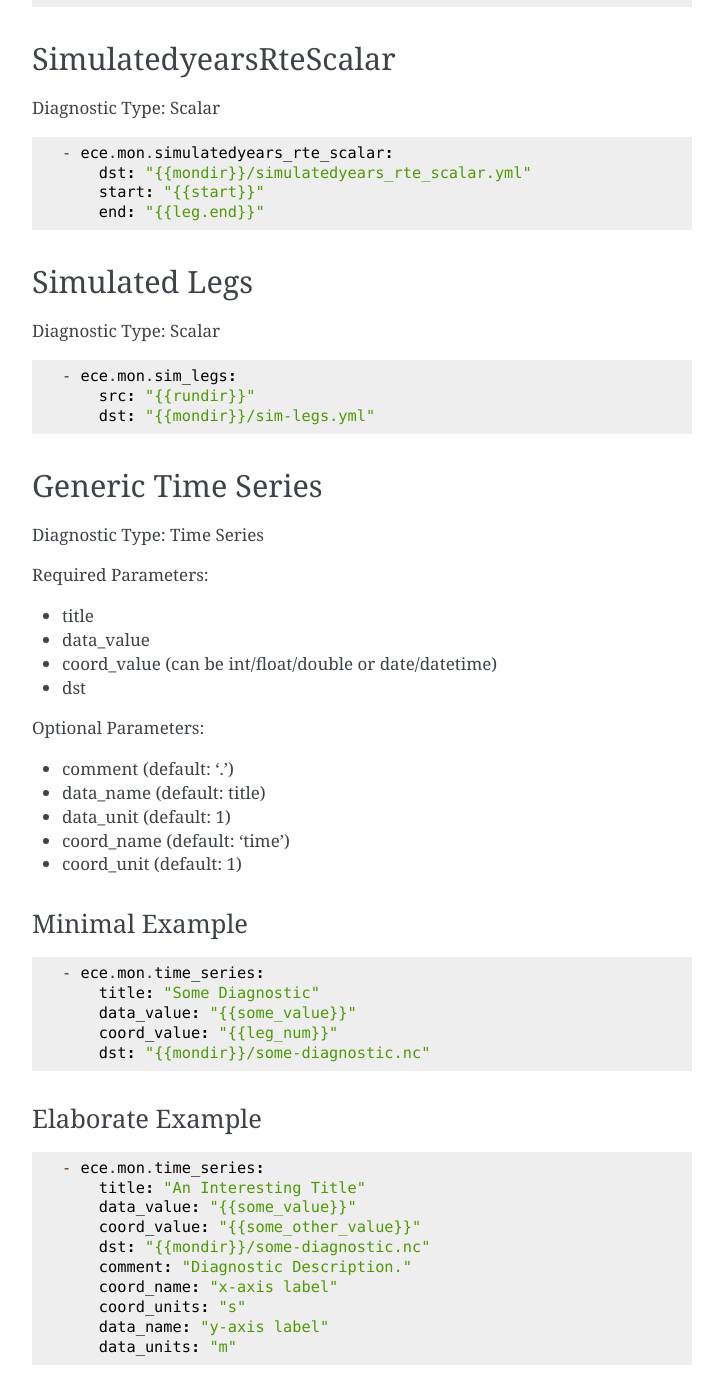
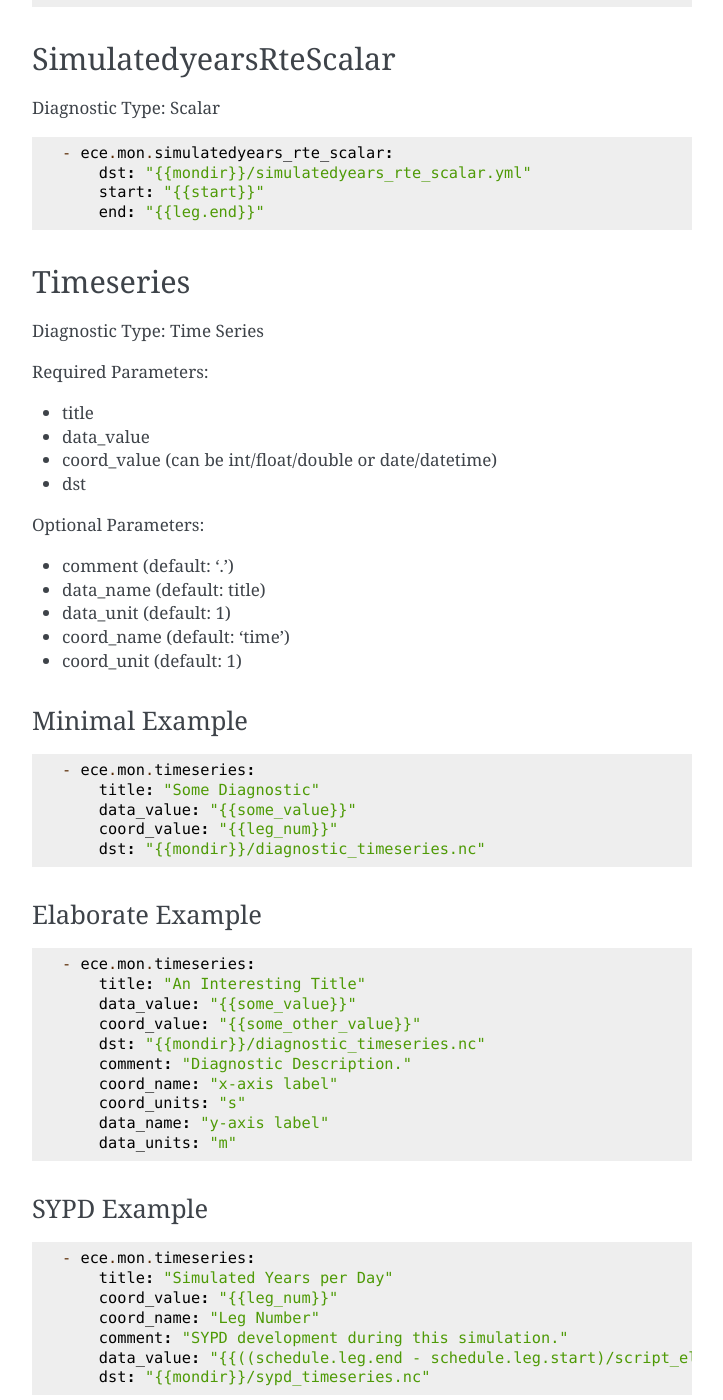
Before and after one commit to uwefladrich/scriptengine-tasks-ecearth, a Sphinx documentation site: the page built from docs/sphinx/source/tasks/computational-diagnostics.rst, in a window 1280 px wide and 1400 px high, scrolled down 506 px. Shown: the whole window, without its empty margins (388-1111 px from the left). Built offline with Sphinx 7.4.7, drawn with Linux system fonts in a browser that asks for light colours; pages that are not in the unit, such as notebooks, are missing from menus; some of the changed text lies outside the part shown.

Commit message:
Update Documentation & init

```diff
--- a/docs/sphinx/source/tasks/computational-diagnostics.rst
+++ b/docs/sphinx/source/tasks/computational-diagnostics.rst
@@ -38,18 +38,7 @@ Diagnostic Type: Scalar
         end: "{{leg.end}}"
 
 
-Simulated Legs
-==============
-
-Diagnostic Type: Scalar
-
-::
-
-    - ece.mon.sim_legs:
-        src: "{{rundir}}"
-        dst: "{{mondir}}/sim-legs.yml"
-
-Generic Time Series
+Timeseries
 =======================
 
 Diagnostic Type: Time Series
@@ -74,22 +63,22 @@ Minimal Example
 
 ::
 
-    - ece.mon.time_series:
+    - ece.mon.timeseries:
         title: "Some Diagnostic"
         data_value: "{{some_value}}"
         coord_value: "{{leg_num}}"
-        dst: "{{mondir}}/some-diagnostic.nc"
+        dst: "{{mondir}}/diagnostic_timeseries.nc"
 
 Elaborate Example
 #################
 
 ::
 
-    - ece.mon.time_series:
+    - ece.mon.timeseries:
         title: "An Interesting Title"
         data_value: "{{some_value}}"
         coord_value: "{{some_other_value}}"
-        dst: "{{mondir}}/some-diagnostic.nc"
+        dst: "{{mondir}}/diagnostic_timeseries.nc"
         comment: "Diagnostic Description."
         coord_name: "x-axis label"
         coord_units: "s"
@@ -102,10 +91,10 @@ SYPD Example
 
 ::
 
-    - ece.mon.time_series:
+    - ece.mon.timeseries:
         title: "Simulated Years per Day"
         coord_value: "{{leg_num}}"
         coord_name: "Leg Number"
         comment: "SYPD development during this simulation."
         data_value: "{{((schedule.leg.end - schedule.leg.start)/script_elapsed_time/365)}}"
-        dst: "{{mondir}}/generic-sypd.nc"
+        dst: "{{mondir}}/sypd_timeseries.nc"
```
Also changed, not shown: other parts of docs/sphinx/source/tasks/computational-diagnostics.rst (+3 -3 lines), 1 other file.
